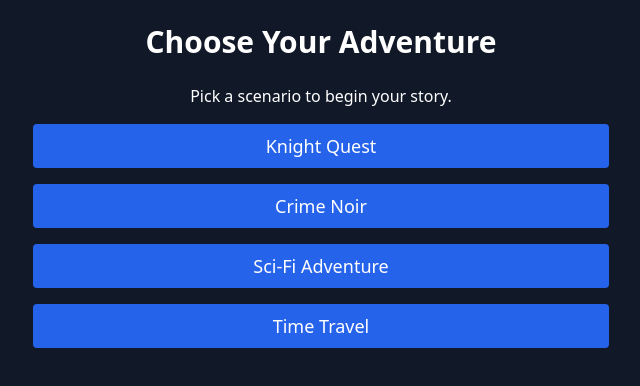
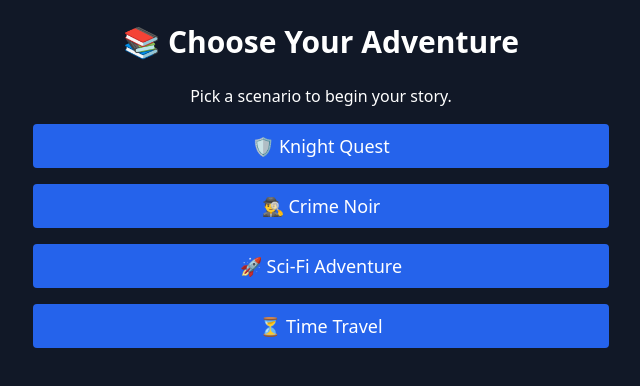
Before and after one commit to MateoXRP/story-game, a React (Vite) app: page / in a window 1280 px wide. Shown: the top 386 px of the page, without its empty margins (319-959 px from the left). Built offline with nearby package versions, Linux system fonts and the light colour scheme.

Commit message:
Added emojis to scenario selection screen

```diff
--- a/src/components/ScenarioSelect.jsx
+++ b/src/components/ScenarioSelect.jsx
@@ -1,23 +1,24 @@
+// src/components/ScenarioSelect.jsx
 import React from 'react';
 
 const scenarios = [
-  { id: 'knight', label: 'Knight Quest' },
-  { id: 'noir', label: 'Crime Noir' },
-  { id: 'sci-fi', label: 'Sci-Fi Adventure' },
-  { id: 'time', label: 'Time Travel' },
+  { id: 'knight', label: '🛡️ Knight Quest' },
+  { id: 'noir', label: '🕵️‍♂️ Crime Noir' },
+  { id: 'sci-fi', label: '🚀 Sci-Fi Adventure' },
+  { id: 'time', label: '⏳ Time Travel' },
 ];
 
 function ScenarioSelect({ onStart }) {
   return (
     <div className="text-center max-w-xl mx-auto">
-      <h1 className="text-3xl font-bold mb-6">Choose Your Adventure</h1>
+      <h1 className="text-3xl font-bold mb-6">📚 Choose Your Adventure</h1>
       <p className="mb-4">Pick a scenario to begin your story.</p>
       <div className="space-y-4">
         {scenarios.map((scenario) => (
           <button
             key={scenario.id}
             className="w-full bg-blue-600 hover:bg-blue-700 px-4 py-2 rounded text-white text-lg"
-            onClick={() => onStart(scenario.label)}
+            onClick={() => onStart(scenario.label.replace(/^[^ ]+ /, ''))} // remove emoji before passing
           >
             {scenario.label}
           </button>
```
